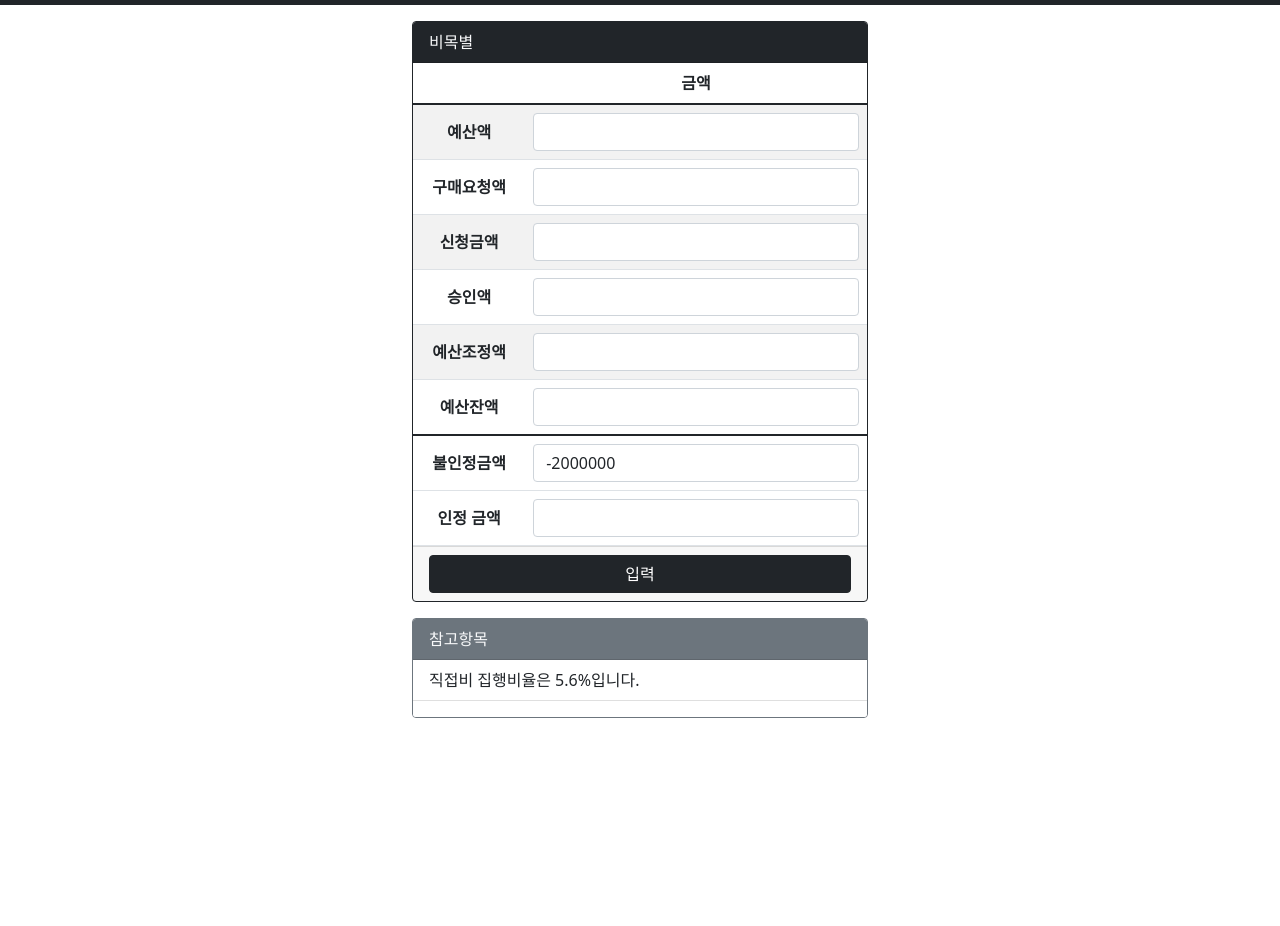
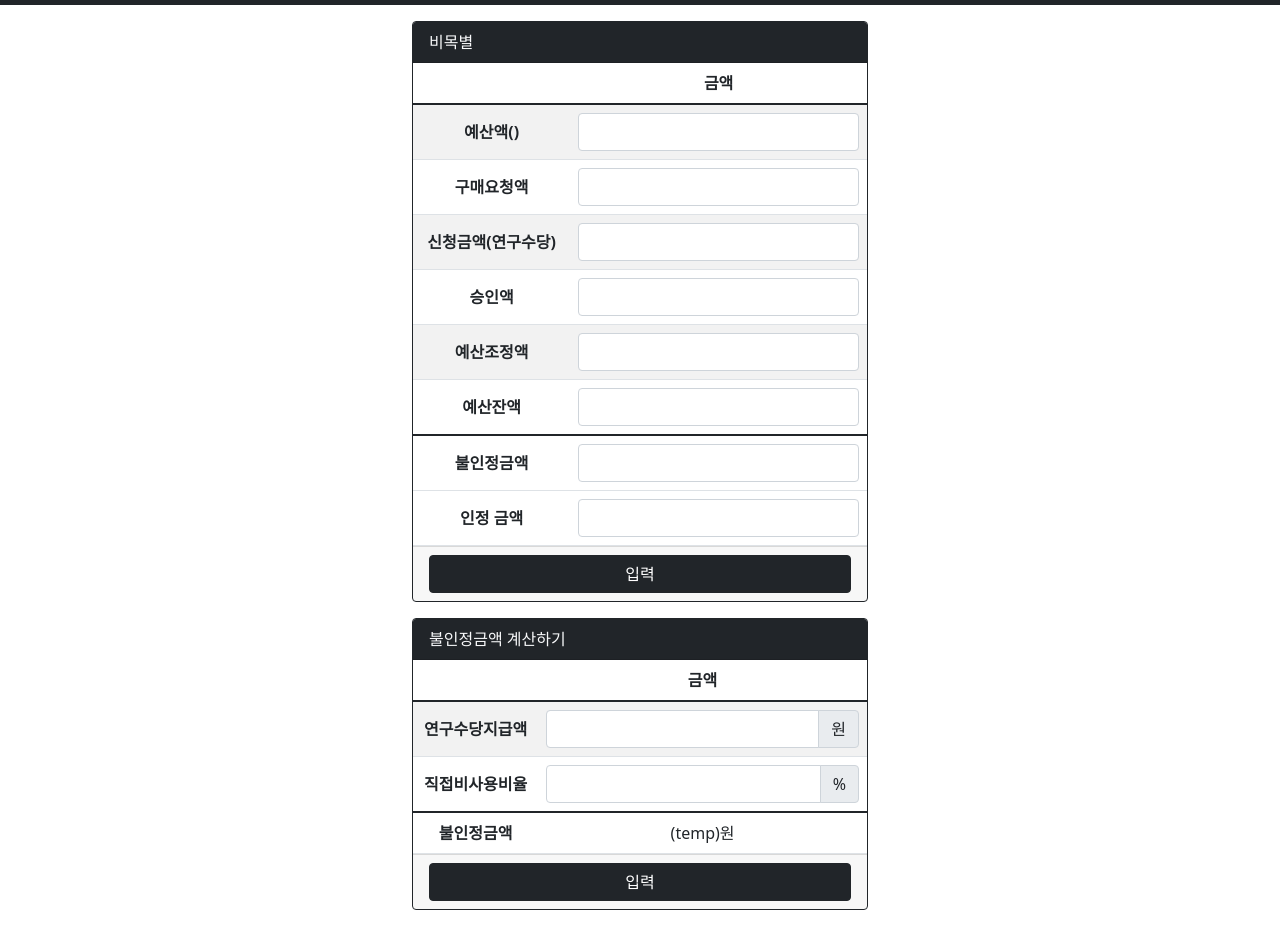
Before and after one commit to NdEw2b7x/Z4UKptGO, a plain HTML site: page index.html in a window 1280 px wide. Shown: the part 51-977 px from the top of the page. Before the commit the page ends 800 px from the top, so only its background shows below. Drawn offline with nearby package versions, Linux system fonts and the light colour scheme.

Commit message:
Update index.html

```diff
--- a/index.html
+++ b/index.html
@@ -1,5 +1,5 @@
 <!DOCTYPE html>
-<html lang="ko" dir="ltr" ondragstart="return false" oncontextmenu="return false" onselectstart="return false">
+<html lang="ko" dir="ltr" ondragstart="return false" oncontextmenu="return false">
 <head>
   <meta charset="utf-8">
   <meta name="viewport" content="width=device-width, initial-scale=1">
@@ -25,17 +25,15 @@
   </header>
   <main class="container" style="max-width: 30rem;">
     <script type="text/javascript">
-    // 웹페이지
-    var 직접비집행비율 = 0.056;
-    // 문서상
-    var 연구수당_사용금액 = 10000000;
-    var 연구수당총액 = 10000000;
-    var 직접비사용금액 = 10000000;
-    var 직접비총액 = 10000000;
-    var 연구수당지급액 = 연구수당_사용금액;
-    var 연구수당지급비율 = 연구수당_사용금액 / 연구수당총액;
+    var url = window.location.origin + window.location.pathname;
+    var parameter = window.location.search;
+    var 연구수당지급비율 = 1; // 고정
+    var 직접비사용금액 = 20000000; // 가정
+    var 직접비사용비율 = 0.47; // 가정
+    var 직접비총액 = 20000000; // 가정
+    if (직접비총액) {
       var 직접비사용비율 = 직접비사용금액 / 직접비총액;
-    var 불인정금액 = 연구수당지급액 * (연구수당지급비율 - 직접비사용비율 - 0.2);
+    }
     </script>
     <article class="row">
       <section class="col">
@@ -52,7 +50,7 @@
             </thead>
             <tbody class="">
               <tr>
-                <th>예산액</th>
+                <th>예산액()</th>
                 <td>
                   <input class="form-control" id="예산액" type="number" name="예산액">
                   <script type="text/javascript">
@@ -70,7 +68,7 @@
                 </td>
               </tr>
               <tr>
-                <th>신청금액</th>
+                <th>신청금액(연구수당)</th>
                 <td>
                   <input class="form-control" id="신청금액" type="number" name="신청금액">
                   <script type="text/javascript">
@@ -131,26 +129,66 @@
             <input class="btn btn-dark" type="submit" value="입력">
           </div>
         </form>
-        <div class="card mb-3 border-secondary">
-          <div class="card-header bg-secondary text-light">
-            참고항목
+        <form class="card mb-3 border-dark" method="get">
+          <div class="card-header bg-dark text-light">
+            불인정금액 계산하기
           </div>
-          <ul class="list-group list-group-flush">
-            <li class="list-group-item">
-              직접비 집행비율은
+          <table class="table table-striped align-middle text-center mb-0">
+            <thead class="">
+              <tr>
+                <th></th>
+                <th>금액</th>
+              </tr>
+            </thead>
+            <tbody class="">
+              <tr>
+                <th>연구수당지급액</th>
+                <td>
+                  <div class="input-group">
+                    <input class="form-control" id="연구수당지급액" type="number" name="연구수당지급액">
                     <script type="text/javascript">
-              document.write((직접비집행비율 * 100).toFixed(1));
-              </script>%입니다.
-            </li>
-            <li class="list-group-item"></li>
-          </ul>
+                    var 연구수당지급액 = new URLSearchParams(parameter).get("연구수당지급액");
+                    document.getElementById('연구수당지급액').value = 연구수당지급액;
+                    </script>
+                    <span class="input-group-text">원</span>
                   </div>
+                </td>
+              </tr>
+              <tr>
+                <th>직접비사용비율</th>
+                <td>
+                  <div class="input-group">
+                    <input class="form-control" id="직접비사용비율" type="number" name="직접비사용비율">
+                    <script type="text/javascript">
+                    var 직접비사용비율 = new URLSearchParams(parameter).get("직접비사용비율");
+                    document.getElementById('직접비사용비율').value = 직접비사용비율;
+                    </script>
+                    <span class="input-group-text">%</span>
+                  </div>
+                </td>
+              </tr>
+            </tbody>
+            <tfoot>
+              <tr>
+                <th>불인정금액</th>
+                <td>
+                  <span id="불인정금액">(temp)</span>원
+                </td>
+                <script type="text/javascript">
+                var 불인정금액 = 연구수당지급액 * (연구수당지급비율 - (직접비사용비율 * 0.01) - 0.2);
+                document.getElementById('불인정금액').innerText = Math.round(불인정금액);
+                </script>
+              </tr>
+            </tfoot>
+          </table>
+          <div class="card-footer d-grid">
+            <input class="btn btn-dark" type="submit" value="입력">
+          </div>
+        </form>
       </section>
     </article>
   </main>
   <script type="text/javascript">
-  var url = window.location.origin + window.location.pathname;
-  var parameter = window.location.search;
   document.getElementById("예산액").value = new URLSearchParams(parameter).get("예산액");
   document.getElementById("구매요청액").value = new URLSearchParams(parameter).get("구매요청액");
   document.getElementById("신청금액").value = new URLSearchParams(parameter).get("신청금액");
```
Lines whose indentation alone changed are shown as unchanged.
